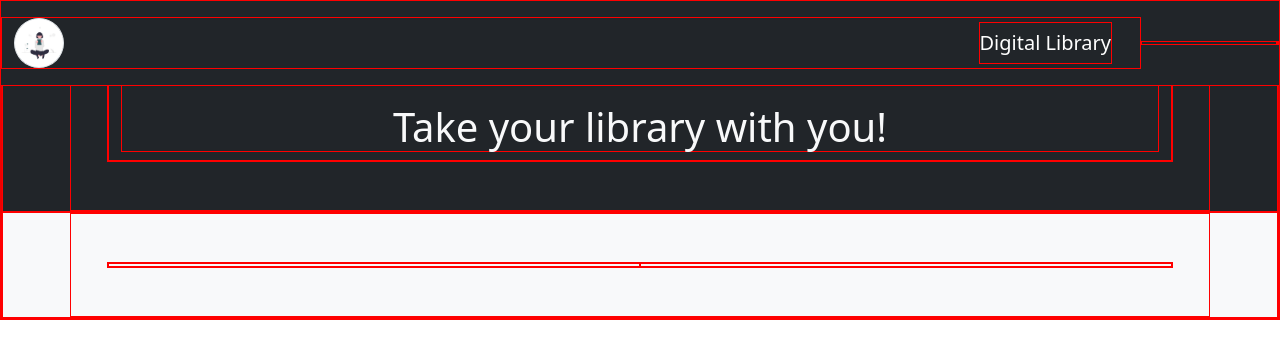
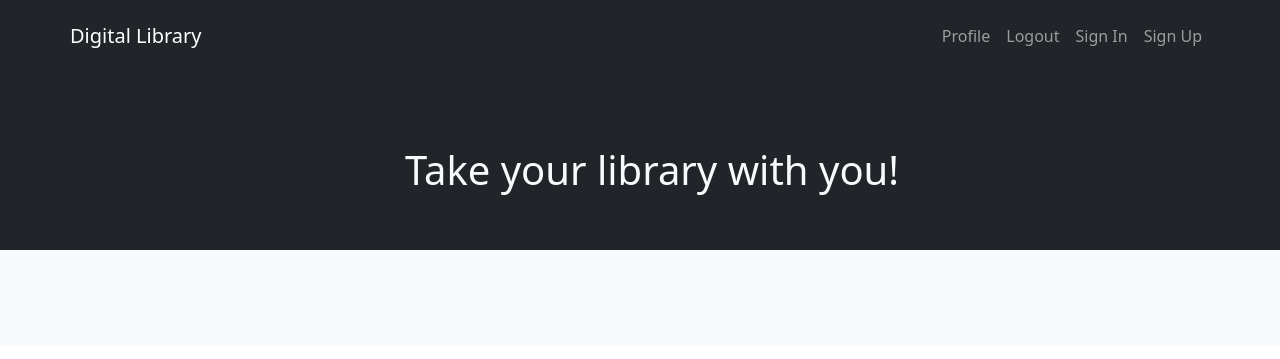
Before and after one commit to KrDonaldson/DigitalLibrary, a Flask app: page / in a window 1280 px wide. Shown: the top 359 px of the page. Run offline with Flask 2, Linux system fonts and the light colour scheme; some libraries are stand-ins or nearby versions.

Commit message:
profile and home pages load successfully

```diff
--- a/app/site/routes.py
+++ b/app/site/routes.py
@@ -6,3 +6,7 @@ site = Blueprint('site', __name__, template_folder='site_templates')
 @site.route('/')
 def home():
     return render_template('index.html')
+
+@site.route('/profile')
+def profile():
+    return render_template('profile.html')
--- a/app/static/css/main.css
+++ b/app/static/css/main.css
@@ -1,5 +1,10 @@
-* {
-    border: 1px solid red;
+*,*:before,*::after{
+    padding: 0;
     margin: 0;
-    padding: 0;
+    box-sizing: inherit;
+    /* border: 1px solid red; */
 }
+
+body {
+    padding-top: 50px;
+}
--- a/app/templates/base.html
+++ b/app/templates/base.html
@@ -15,15 +15,29 @@
 
     <nav class="navbar navbar-expand-lg bg-dark navbar-dark py-3 fixed-top">
         <div class="container">
-            <img src="../static/images/undraw_Reading_re_29f8.png" alt="small icon of human reading" class="img-thumbnail rounded-circle" width ="50">
-            <a href="#" class="navbar-brand">Digital Library</a>
-        </div>
-        <button class="navbar-toggler" type="button" data-bs-toggle="collapse" data-bs-target="#navmenu">
-            <span class="navbar-toggler-icon"></span>
-        </button>
-        <div class="collapse navbar-collapse" id="navmenu">
-            <ul class="navbar-nav ms-auto">
-            </ul>
+            <a href="{{ url_for('site.home') }}" class="navbar-brand">Digital Library</a>
+            <button
+                class="navbar-toggler"
+                type="button"
+                data-bs-toggle="collapse"
+                data-bs-target="#navmenu"
+            ><span class="navbar-toggler-icon"></span></button>
+            <div class="collapse navbar-collapse" id="navmenu">
+                <ul class="navbar-nav ms-auto">
+                    <li class="nav-item">
+                        <a href="{{ url_for('site.profile') }}" class="nav-link">Profile</a>
+                    </li>
+                    <li class="nav-item">
+                        <a href="#" class="nav-link">Logout</a>
+                    </li>
+                    <li class="nav-item">
+                        <a href="#" class="nav-link">Sign In</a>
+                    </li>
+                    <li class="nav-item">
+                        <a href="#" class="nav-link">Sign Up</a>
+                    </li>
+                </ul>
+            </div>
         </div>
     </nav>
     {% block content %}
```
Also changed, not shown: app/site/site_templates/profile.html (added, +32 -0 lines).
